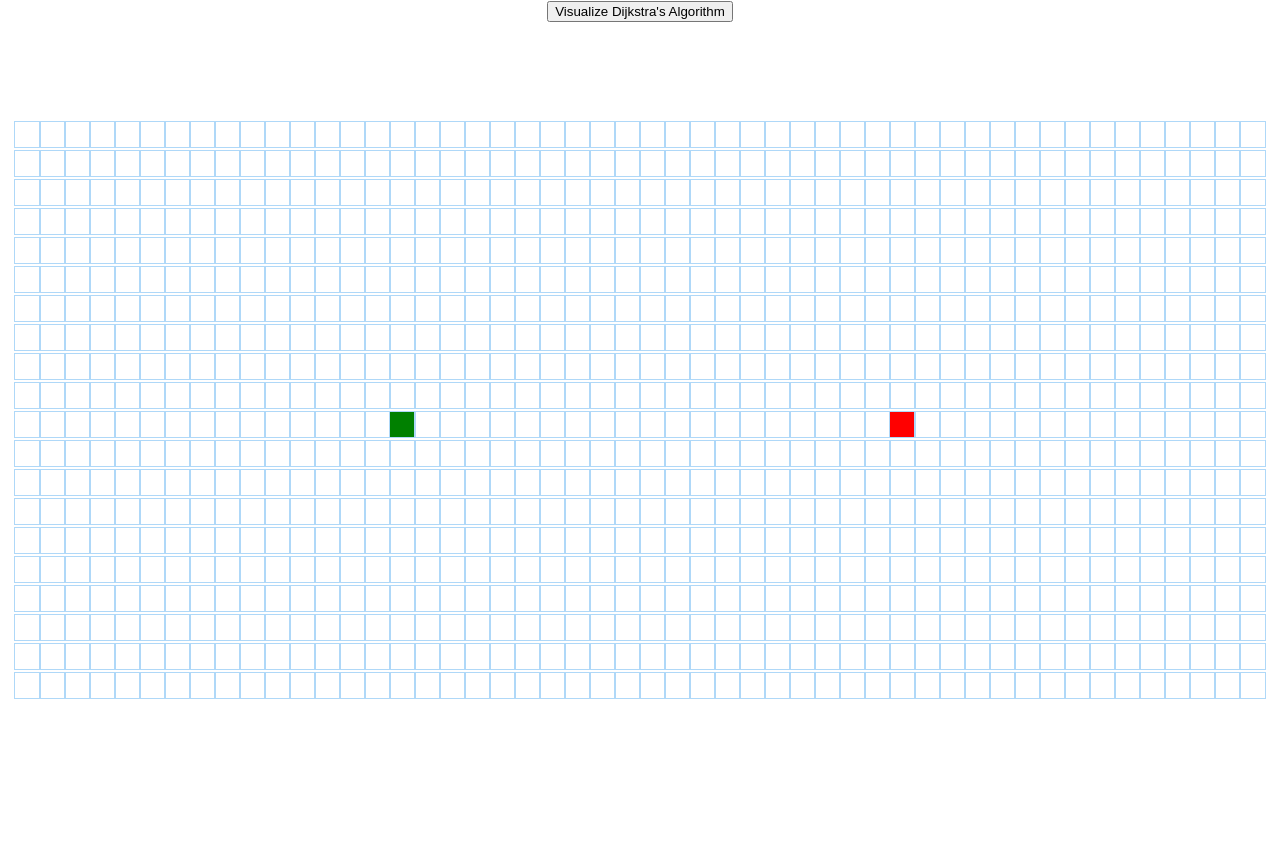
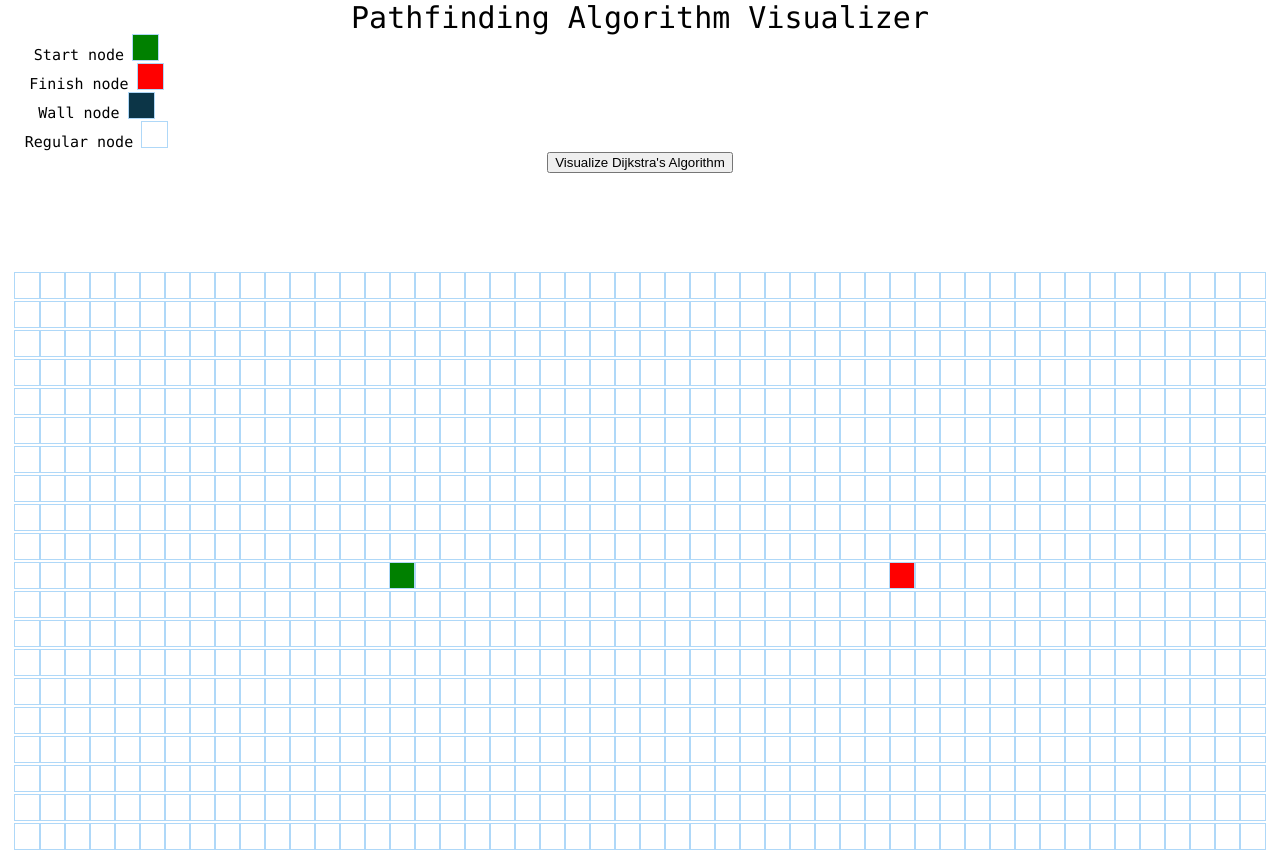
Before and after one commit to jamesbting/Pathfinding-Algorithm-Visualizer, a React (Create React App) app: page / in a window 1280 px wide. Before the commit the page ends 800 px from the top, so only its background shows below. Built offline with nearby package versions, Linux system fonts and the light colour scheme.

Commit message:
Added start,finish,wall and regular node guides

```diff
--- /dev/null
+++ b/src/Components/InformationBox.css
@@ -0,0 +1,5 @@
+.information {
+  font-size: 15px;
+  width: 15%;
+  align-items: flex-start;
+}
--- /dev/null
+++ b/src/Components/InformationBox.jsx
@@ -0,0 +1,16 @@
+import React, { Component } from "react";
+
+import "./InformationBox.css";
+
+export default class InformationBox extends Component {
+  render() {
+    return (
+      <div className={`information information--${this.props.informationType}`}>
+        <>
+          {this.props.text}
+          {this.props.childComponent}
+        </>
+      </div>
+    );
+  }
+}
--- a/src/Components/Node/Node.jsx
+++ b/src/Components/Node/Node.jsx
@@ -14,6 +14,7 @@ export default class Node extends Component {
       onMouseUp,
       row,
     } = this.props;
+    //ternary that returns if the node is a start node or finish node
     const extraClassName = isFinish
       ? "node-finish"
       : isStart
--- a/src/Components/PathfindingVisualizer.jsx
+++ b/src/Components/PathfindingVisualizer.jsx
@@ -6,6 +6,7 @@ import {
 } from "../Algorithms/dijsktra.js";
 
 import "./PathfindingVisualizer.css";
+import TopBar from "./TopBar";
 
 const START_NODE_ROW = 10;
 const START_NODE_COL = 15;
@@ -20,7 +21,6 @@ export default class PathfindingVisualizer extends Component {
       mouseIsPressed: false,
     };
   }
-
   componentDidMount() {
     const grid = getInitialGrid();
     this.setState({ grid });
@@ -81,6 +81,10 @@ export default class PathfindingVisualizer extends Component {
 
     return (
       <>
+        {/* Make a top bar element */}
+        <TopBar text={"Pathfinding Algorithm Visualizer"}></TopBar>
+
+        {/* Make the button*/}
         <button onClick={() => this.visualizeDijkstra()}>
           Visualize Dijkstra's Algorithm
         </button>
@@ -127,6 +131,7 @@ const getInitialGrid = () => {
   }
   return grid;
 };
+
 const createNode = (col, row) => {
   return {
     col,
--- /dev/null
+++ b/src/Components/StaticNode.css
@@ -0,0 +1,19 @@
+.static-node {
+  width: 25px;
+  height: 25px;
+  outline: 1px solid rgb(175, 216, 248);
+  display: inline-block;
+
+}
+
+.node-finish {
+  background-color: red;
+}
+
+.node-start {
+  background-color: green;
+}
+
+.node-wall {
+  background-color: rgb(12, 53, 71);
+}
--- /dev/null
+++ b/src/Components/StaticNode.jsx
@@ -0,0 +1,19 @@
+import React, { Component } from "react";
+
+import "./StaticNode.css";
+
+export default class Node extends Component {
+  render() {
+    const { isFinish, isStart, isWall } = this.props;
+    //ternary that returns if the node is a start node or finish node
+    const extraClassName = isFinish
+      ? "node-finish"
+      : isStart
+      ? "node-start"
+      : isWall
+      ? "node-wall"
+      : "";
+
+    return <div className={`static-node ${extraClassName}`}></div>;
+  }
+}
--- /dev/null
+++ b/src/Components/TopBar.css
@@ -0,0 +1,5 @@
+.topbar {
+  font-family: "consolas";
+  font-size: 30px;
+  width: 100%;
+}
--- /dev/null
+++ b/src/Components/TopBar.jsx
@@ -0,0 +1,45 @@
+import React, { Component } from "react";
+import InformationBox from "./InformationBox";
+import StaticNode from "./StaticNode";
+
+import "./TopBar.css";
+
+export default class TopBar extends Component {
+  render() {
+    return (
+      <>
+        <div className="topbar">
+          <div className="informationBox">
+            {this.props.text}
+            {createInformationBox(true, false, false)}
+            {createInformationBox(false, true, false)}
+            {createInformationBox(false, false, true)}
+            {createInformationBox(false, false, false)}
+          </div>
+        </div>
+      </>
+    );
+  }
+}
+const createInformationBox = (isStart, isFinish, isWall) => {
+  const type = isStart
+    ? "Start"
+    : isFinish
+    ? "Finish"
+    : isWall
+    ? "Wall"
+    : "Regular";
+  return (
+    <InformationBox
+      informationType={`${type}-node`}
+      text={`${type} node `}
+      childComponent={
+        <StaticNode
+          isStart={isStart}
+          isFinish={isFinish}
+          isWall={isWall}
+        ></StaticNode>
+      }
+    ></InformationBox>
+  );
+};
```
Also changed, not shown: start.txt (added).
